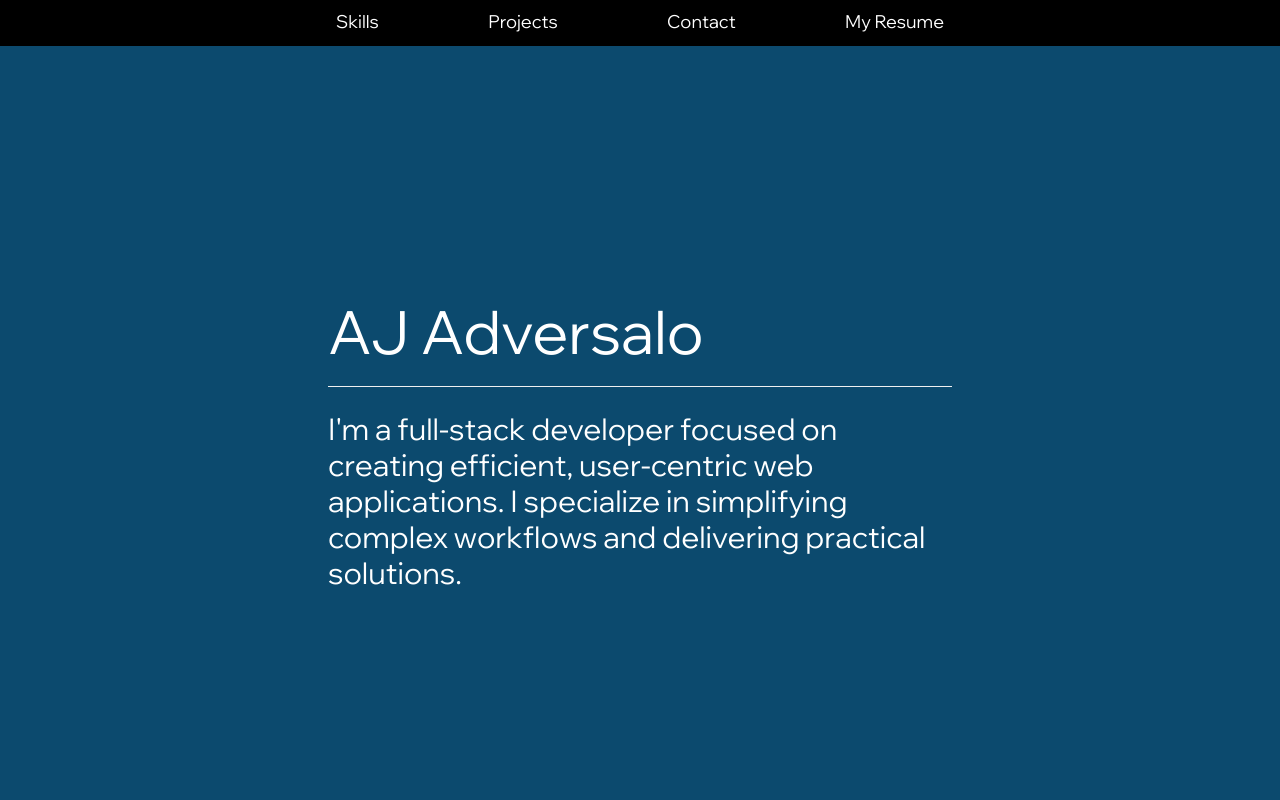
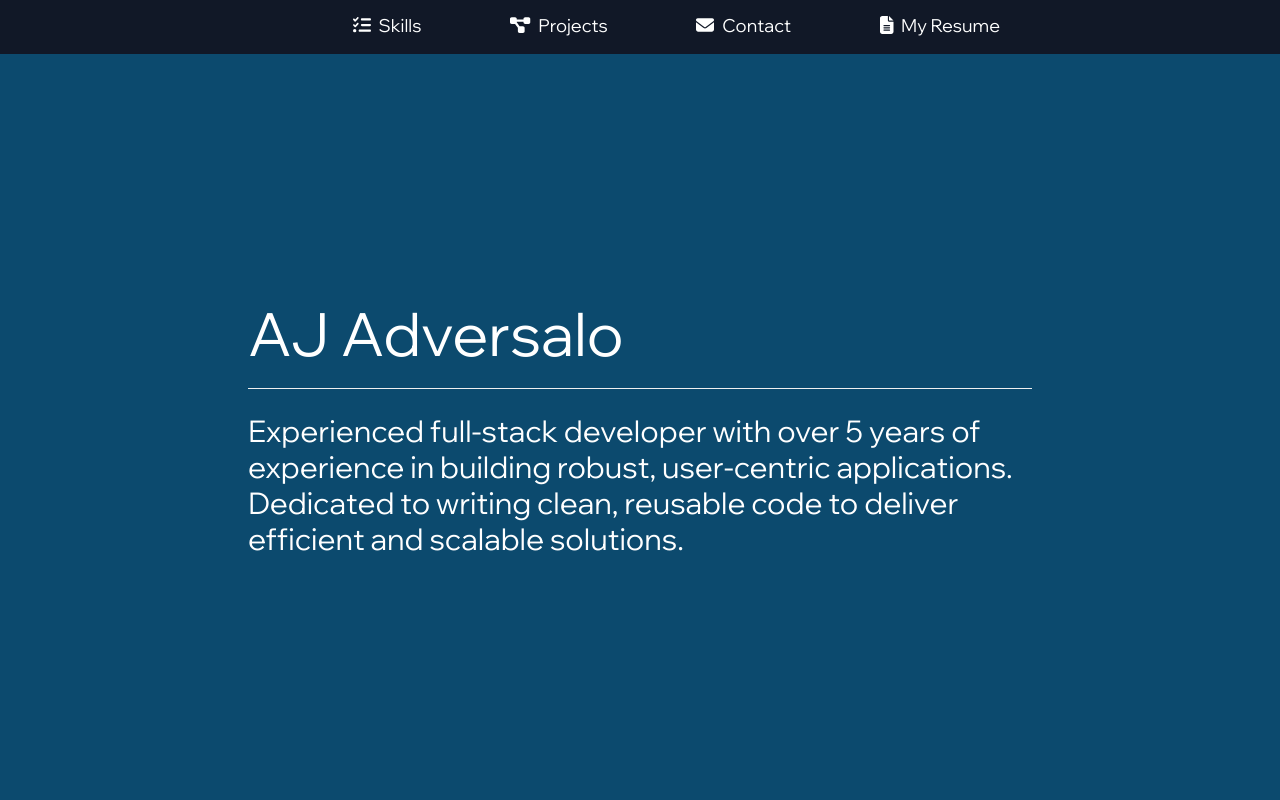
Before and after one commit to ajadversalo/ajadversalo.github.io, a React (Create React App) app: page / in a window 1280 px wide. Shown: the top 800 px of the page. Built offline with nearby package versions, Linux system fonts and the light colour scheme.

Commit message:
Add go to top

```diff
--- a/package.json
+++ b/package.json
@@ -5,6 +5,10 @@
   "dependencies": {
     "@emotion/react": "^11.11.0",
     "@emotion/styled": "^11.11.0",
+    "@fortawesome/fontawesome-svg-core": "^6.6.0",
+    "@fortawesome/free-brands-svg-icons": "^6.6.0",
+    "@fortawesome/free-solid-svg-icons": "^6.6.0",
+    "@fortawesome/react-fontawesome": "^0.2.2",
     "@mui/icons-material": "^5.11.16",
     "@mui/material": "^5.13.1",
     "@mui/styles": "^5.13.1",
--- a/src/App.tsx
+++ b/src/App.tsx
@@ -1,5 +1,8 @@
 import React, { useState, useEffect } from 'react';
 import './App.css';
+
+import { FontAwesomeIcon } from '@fortawesome/react-fontawesome'
+import { faFileLines, faListCheck, faDiagramProject, faEnvelope, faCircleChevronUp } from '@fortawesome/free-solid-svg-icons';
 
 import Button from '@mui/material/Button';
 import MuiAlert from '@mui/material/Alert';
@@ -18,7 +21,7 @@ import Skills from './Pages/Skills';
 import Projects from './Pages/Projects';
 import About from './Pages/About';
 
-import { Divider } from "antd";
+import { Divider, Modal } from "antd";
 
 import {
     aboutContent,
@@ -30,9 +33,12 @@ function App() {
     const [popupMsg, setPopupMsg] = useState('');
     const [openPopup, setOpenPopup] = useState(false);
     const [height, setHeight] = useState(window.innerHeight);
+    const [showResume, setShowResume] = useState(false);
+    const [selected, setSelected] = useState(null);
+    const [isAtTop, setIsAtTop] = useState(false);
 
     useEffect(() => {
-        document.title ='Adversalo';
+        document.title = 'Adversalo';
     }, []);
 
     const getHeight = () => window.innerHeight || document.documentElement.clientHeight || document.body.clientHeight;
@@ -45,7 +51,7 @@ function App() {
         return () => {
             window.removeEventListener('resize', resizeListener);
         }
-    },[]);
+    }, []);
 
     const handleClosePopup = () => {
         setOpenPopup(false);
@@ -59,44 +65,89 @@ function App() {
     };
 
     const AnchorLink = (props: any) => {
-        const { href, label } = props;
+        const { href, label, selected, setSelected, onClick } = props;
         return (
             <a
                 href={href}
-                className="border-b-2 border-transparent hover:border-white hover:cursor-pointer transition transform duration-500 ease-in-out"
+                className={`border-b-2 border-transparent hover:cursor-pointer hover:border-white ${selected ? "border-b-2 border-white" : ""} pl-2 pr-2 transition transform duration-500 ease-in-out`}
+                onClick={() => { setSelected(label); onClick?.() }}
             >
-                {label}
+                {props.children}
             </a>
         );
     }
 
     const NavBar = () => {
         return (
-            <div className="flex justify-center text-white fixed bottom-0 lg:sticky lg:top-0 bg-black pt-2 pb-2 z-[50] w-full">
-                <div className="text-lg flex flex-row justify-between border-box w-full sm:w-full lg:w-[40rem] xl:w-[40rem] pl-4 pr-4">
-                    <AnchorLink href={"#skills"} label={"Skills"} />
-                    <AnchorLink href={"#projects"} label={"Projects"} />
-                    <AnchorLink href={"#contact"} label={"Contact"} />
+            <div className="flex justify-center text-white fixed bottom-0 lg:sticky lg:top-0 bg-gray-900 pt-3 pb-3 z-[50] w-full">
+                <div className="text-lg flex flex-row justify-between border-box w-full sm:w-full lg:w-[60%] pl-4 pr-4">
+                    <i className="fa-solid fa-diagram-project" />
+                    <AnchorLink href={"#skills"} label={"Skills"} selected={selected === "Skills"} setSelected={setSelected}>
+                        <div className="flex flex-col lg:flex-row">
+                            <FontAwesomeIcon icon={faListCheck} className="lg:mt-1" />
+                            <span className="lg:pl-2">Skills</span>
+                        </div>
+                    </AnchorLink>
+                    <AnchorLink href={"#projects"} label={"Projects"} selected={selected === "Projects"} setSelected={setSelected}>
+                        <div className="flex flex-col lg:flex-row">
+                            <FontAwesomeIcon icon={faDiagramProject} className="lg:mt-1" />
+                            <span className="pl-2">Projects</span>
+                        </div>
+                    </AnchorLink>
+                    <AnchorLink href={"#contact"} label={"Contact"} selected={selected === "Contact"} setSelected={setSelected}>
+                        <div className="flex flex-col lg:flex-row">
+                            <FontAwesomeIcon icon={faEnvelope} className="lg:mt-1" />
+                            <span className="pl-2">Contact</span>
+                        </div>
+                    </AnchorLink>
+                    <AnchorLink
+                        label={"My Resume"}
+                        selected={selected === "My Resume"}
+                        setSelected={setSelected}
+                        onClick={() => setShowResume(true)}
+                    >
+                        <div className="flex flex-col lg:flex-row">
+                            <FontAwesomeIcon icon={faFileLines} className="lg:mt-1" />
+                            <span className="pl-2">My Resume</span>
+                        </div>
+                    </AnchorLink>
                     {false && <AnchorLink href={"#about"} label={"About"} />}
-                    <AnchorLink href={"#myresume"} label={"My Resume"} />
+
                 </div>
             </div>
         );
     }
 
+    window.addEventListener('scroll', () => {
+        function isScrolledToTop() {
+            return window?.pageYOffset === 0;
+        }
+
+        if (isScrolledToTop()) {
+            setIsAtTop(true);
+        } else {
+            setIsAtTop(false);
+        }
+    });
+
     return (
-        <div className="bg-sky-900 relative">
+        <div className="bg-sky-900 relative" id="top">
             <NavBar />
             <div className="h-screen">
-            <div className="h-full flex items-center justify-center">
-                <div className={"w-[40rem] text-white p-2"}>
+                <div className="h-full flex items-center justify-center pl-2 pr-2">
+                    <div className={"w-[50rem] text-white p-2 mt-[-3rem]"}>
                         <div className={"text-6xl"}>
                             AJ Adversalo
                         </div>
-                    <Divider className="bg-white"/>
+                        <Divider className="bg-white" />
                         <div className={"text-3xl"}>
-                        I'm a full-stack developer focused on creating efficient, user-centric web applications. I specialize in simplifying complex workflows and delivering practical solutions.
+                            Experienced full-stack developer with over 5 years of experience in building robust, user-centric applications. Dedicated to writing clean, reusable code to deliver efficient and scalable solutions.
                         </div>
+                        {!isAtTop &&
+                            <a href={"#top"}>
+                                <FontAwesomeIcon icon={faCircleChevronUp} size="2xl" className="fixed bottom-[90px] right-5  rounded-full h-[3rem] w-[3rem] opacity-30 hover:cursor-pointer" />
+                            </a>
+                        }
                         {false &&
                             <div style={{ paddingTop: '2rem' }}>
                                 <Button className={""}
@@ -141,8 +192,14 @@ function App() {
                 setPopupMsg={setPopupMsg}
                 setOpen={() => { }}
             />
-            <div id="resume" className="pb-12"></div>
+            <Modal
+                open={showResume}
+                width={1000}
+                footer={null}
+                onCancel={() => setShowResume(false)}
+            >
                 <Resume />
+            </Modal>
             <Snackbar
                 anchorOrigin={{ vertical: 'bottom', horizontal: 'right' }}
                 open={openPopup}
--- a/src/Pages/PageContainer.tsx
+++ b/src/Pages/PageContainer.tsx
@@ -12,7 +12,7 @@ function PageContainer(props: any) {
     const { title, className, fillScreen } = props;
 
     return(
-        <div className={`text-white p-4 ${fillScreen ? "h-screen" : ""} lg:pt-16 ${className}`}>
+        <div className={`text-white p-4 ${fillScreen ? "h-screen" : "lg:h-screen"} lg:pt-16 ${className}`}>
             <div className="flex items-center justify-center">
                 <div className="w-full lg:w-[65%] xl:w-[65%]">
                     <h2 className={"text-2xl"}>{title}</h2>
--- a/src/Pages/Projects.tsx
+++ b/src/Pages/Projects.tsx
@@ -31,7 +31,7 @@ function Projects(props: ProjectsProps) {
 
     return (
         <PageContainer title="Projects" className="">
-            <div className="flex flex-row">
+            <div className="flex flex-col lg:flex-row">
                 <div className={"w-[20%]"}>
                     <img src={`./centra-logo.png`} alt='genxys-logo' style={{ width: '7rem', paddingTop: '1.5rem', paddingBottom: '0.5rem' }} />
                 </div>
@@ -53,7 +53,7 @@ function Projects(props: ProjectsProps) {
                     />)
             })}
             <Divider className="bg-white"/>
-            <div className="flex flex-row">
+            <div className="flex flex-col lg:flex-row">
                 <div className={"w-[20%]"}>
                     <img src={`./genxys-logo.png`} alt='genxys-logo' style={{ width: '7rem', paddingTop: '1.5rem', paddingBottom: '0.5rem' }} />
                 </div>
--- a/src/Pages/Resume.tsx
+++ b/src/Pages/Resume.tsx
@@ -1,20 +1,10 @@
 import React from 'react';
-import { makeStyles } from 'tss-react/mui';
-
-const useStyles = makeStyles()(() => ({
-    root: {
-        backgroundColor: 'lightgrey',
-        overflowX: 'hidden',
-        overflowY: 'hidden'
-    }
-}));
 
 function Resume() {
-    const { classes } = useStyles();
 
     return(
-        <div className={classes.root}>
-            <div style={{paddingTop: '0.1rem'}}>
+        <div className={"h-[70vh] overflow-y-scroll"}>
+            <div className="">
                 <img  src={'resume1.jpg'} style={{width: '100%'}} alt='resume1'/>
                 <img  src={'resume2.jpg'} style={{width: '100%'}} alt='resume2'/>
             </div>
```
Also changed, not shown: 1 other file (tests, documents, lock files or other folders). Lines whose indentation alone changed are shown as unchanged.
